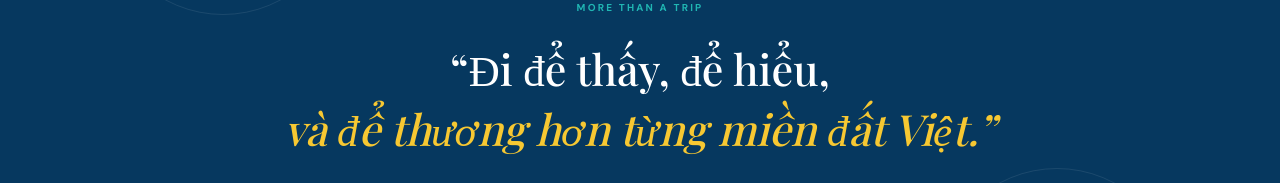
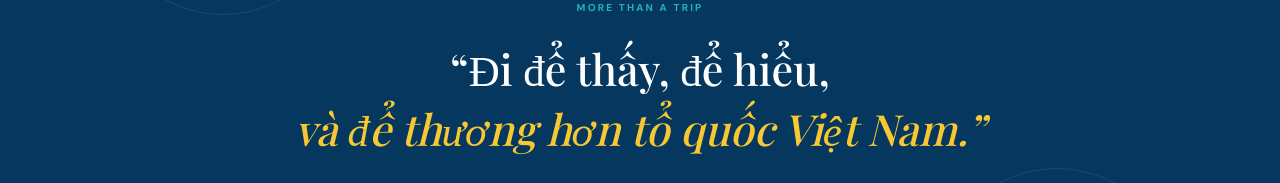
Before and after one commit to Jason-cool-the-best/lumina-tours, a Next.js app: page / in a window 1280 px wide. Shown: the part 2640-2823 px from the top of the page. Built offline with nearby package versions, Linux system fonts and the light colour scheme; a web font is replaced by a local one.

Commit message:
Update quote text to reference Vietnam

```diff
--- a/app/page.js
+++ b/app/page.js
@@ -149,7 +149,7 @@ export default function Home() {
         <section className="quote-band">
           <div className="quote-inner">
             <span className="kicker">MORE THAN A TRIP</span>
-            <p>“Đi để thấy, để hiểu,<br /><em>và để thương hơn từng miền đất Việt.”</em></p>
+            <p>“Đi để thấy, để hiểu,<br /><em>và để thương hơn tổ quốc Việt Nam.”</em></p>
           </div>
         </section>
 
```
